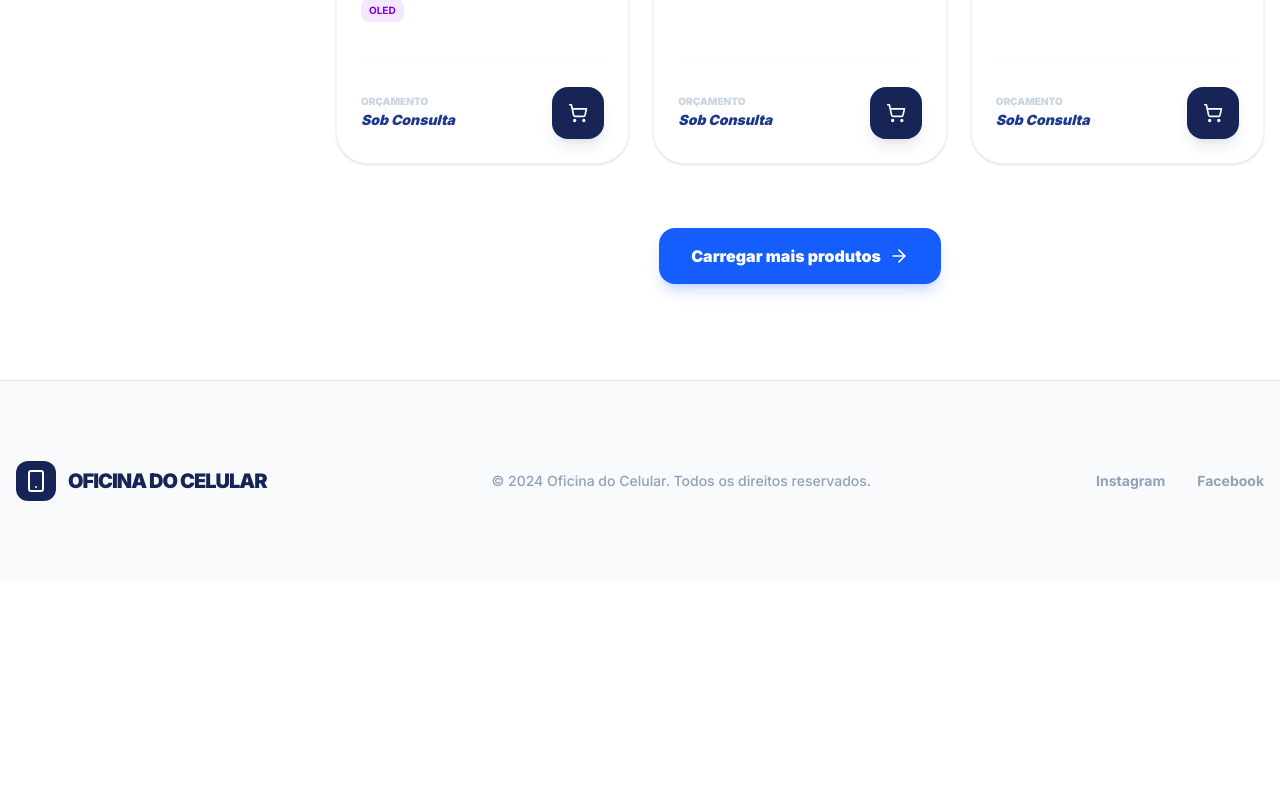
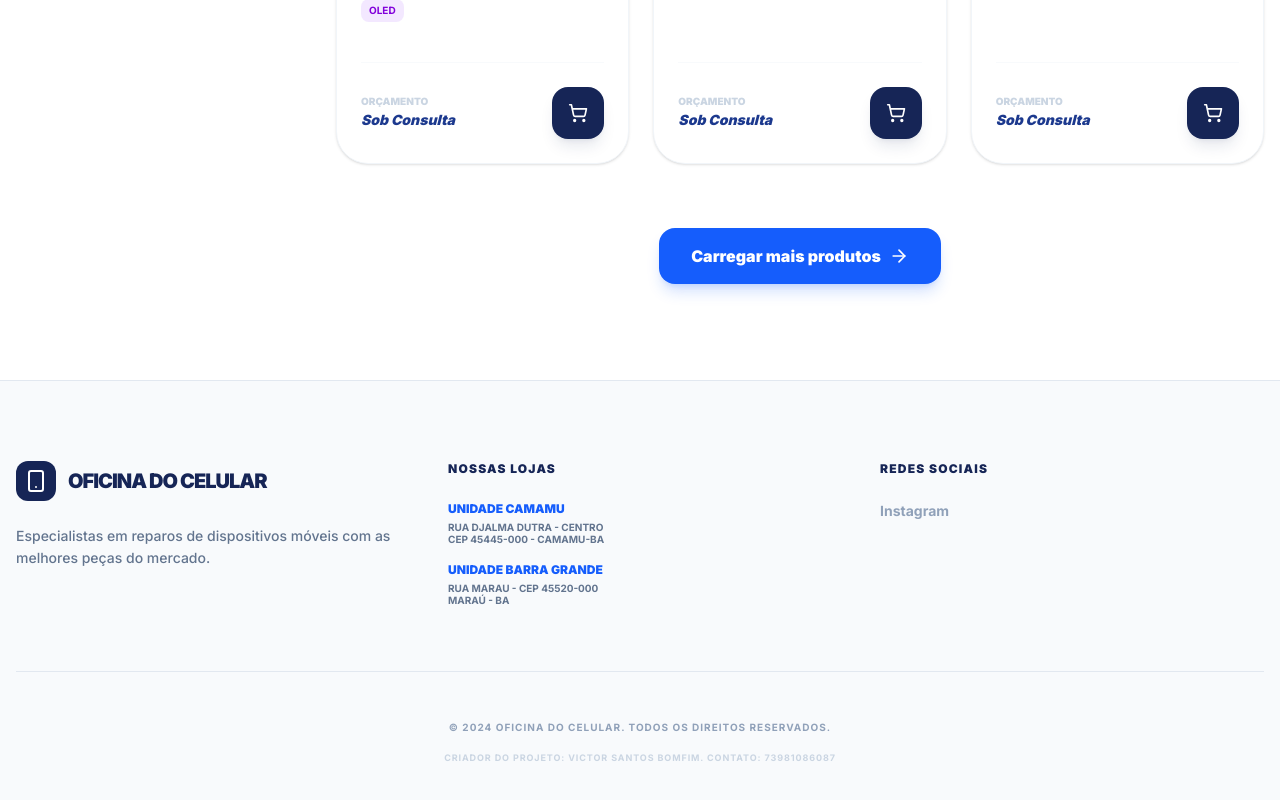
Before and after one commit to S4nttsx/oficinadocelular073, a React (Vite) app: page / in a window 1280 px wide. Shown: the part 3585-4385 px from the top of the page. Before the commit the page ends 4166 px from the top, so only its background shows below. Built offline with nearby package versions, Linux system fonts and the light colour scheme.

Commit message:
versão 1.5

```diff
--- a/src/App.tsx
+++ b/src/App.tsx
@@ -663,23 +663,29 @@ Aguardo retorno.`;
                     <div className="grid grid-cols-2 gap-4">
                       <button
                         onClick={() => setSelectedStore('camamu')}
-                        className={`p-4 rounded-2xl border-2 transition-all flex flex-col items-center justify-center gap-2 ${
+                        className={`p-4 rounded-2xl border-2 transition-all flex flex-col items-center justify-center text-center gap-2 ${
                           selectedStore === 'camamu'
                           ? 'border-blue-600 bg-blue-50 text-blue-600 shadow-md'
                           : 'border-slate-100 text-slate-500 hover:border-blue-200'
                         }`}
                       >
                         <span className="font-black uppercase tracking-tighter">Camamu</span>
+                        <span className="text-[8px] font-bold leading-tight opacity-70">
+                          RUA DJALMA DUTRA, CENTRO<br/>CEP 45445-000
+                        </span>
                       </button>
                       <button
                         onClick={() => setSelectedStore('barra_grande')}
-                        className={`p-4 rounded-2xl border-2 transition-all flex flex-col items-center justify-center gap-2 ${
+                        className={`p-4 rounded-2xl border-2 transition-all flex flex-col items-center justify-center text-center gap-2 ${
                           selectedStore === 'barra_grande'
                           ? 'border-blue-600 bg-blue-50 text-blue-600 shadow-md'
                           : 'border-slate-100 text-slate-500 hover:border-blue-200'
                         }`}
                       >
                         <span className="font-black uppercase tracking-tighter">Barra Grande</span>
+                        <span className="text-[8px] font-bold leading-tight opacity-70">
+                          RUA MARAU<br/>CEP 45520-000
+                        </span>
                       </button>
                     </div>
                   </div>
@@ -841,17 +847,60 @@ Aguardo retorno.`;
 
       {/* Footer */}
       <footer className="bg-slate-50 border-t border-slate-200 py-20 px-4">
-        <div className="max-w-7xl mx-auto flex flex-col md:flex-row justify-between items-center gap-12">
-          <div className="flex items-center gap-3">
-            <div className="bg-blue-950 p-2 rounded-xl">
-              <Smartphone className="w-6 h-6 text-white" />
+        <div className="max-w-7xl mx-auto space-y-16">
+          <div className="grid grid-cols-1 md:grid-cols-3 gap-12 items-start">
+            <div className="space-y-6">
+              <div className="flex items-center gap-3">
+                <div className="bg-blue-950 p-2 rounded-xl">
+                  <Smartphone className="w-6 h-6 text-white" />
+                </div>
+                <span className="font-black text-blue-950 uppercase tracking-tighter text-xl">Oficina do Celular</span>
+              </div>
+              <p className="text-slate-500 text-sm font-medium leading-relaxed">
+                Especialistas em reparos de dispositivos móveis com as melhores peças do mercado.
+              </p>
             </div>
-            <span className="font-black text-blue-950 uppercase tracking-tighter text-xl">Oficina do Celular</span>
+
+            <div className="space-y-6">
+              <h4 className="font-black text-blue-950 uppercase tracking-widest text-xs">Nossas Lojas</h4>
+              <div className="space-y-4">
+                <div>
+                  <p className="font-black text-blue-600 text-xs uppercase mb-1">Unidade Camamu</p>
+                  <p className="text-slate-500 text-[10px] font-bold leading-tight">
+                    RUA DJALMA DUTRA - CENTRO<br/>CEP 45445-000 - CAMAMU-BA
+                  </p>
+                </div>
+                <div>
+                  <p className="font-black text-blue-600 text-xs uppercase mb-1">Unidade Barra Grande</p>
+                  <p className="text-slate-500 text-[10px] font-bold leading-tight">
+                    RUA MARAU - CEP 45520-000<br/>MARAÚ - BA
+                  </p>
+                </div>
+              </div>
+            </div>
+
+            <div className="space-y-6">
+              <h4 className="font-black text-blue-950 uppercase tracking-widest text-xs">Redes Sociais</h4>
+              <div className="flex gap-6">
+                <a
+                  href="https://www.instagram.com/oficinadocelular073?igsh=MWhscmNlbGlpMGplbQ=="
+                  target="_blank"
+                  rel="noopener noreferrer"
+                  className="text-slate-400 hover:text-blue-600 transition-colors font-bold text-sm"
+                >
+                  Instagram
+                </a>
+              </div>
+            </div>
           </div>
-          <p className="text-slate-400 text-sm font-medium">© 2024 Oficina do Celular. Todos os direitos reservados.</p>
-          <div className="flex gap-8">
-            <a href="#" className="text-slate-400 hover:text-blue-600 transition-colors font-bold text-sm">Instagram</a>
-            <a href="#" className="text-slate-400 hover:text-blue-600 transition-colors font-bold text-sm">Facebook</a>
+
+          <div className="pt-12 border-t border-slate-200 flex flex-col items-center gap-4">
+            <p className="text-slate-400 text-[10px] font-bold uppercase tracking-widest text-center">
+              © 2024 Oficina do Celular. Todos os direitos reservados.
+            </p>
+            <p className="text-slate-300 text-[9px] font-bold uppercase tracking-widest text-center">
+              Criador do projeto: Victor Santos Bomfim. Contato: 73981086087
+            </p>
           </div>
         </div>
       </footer>
```
